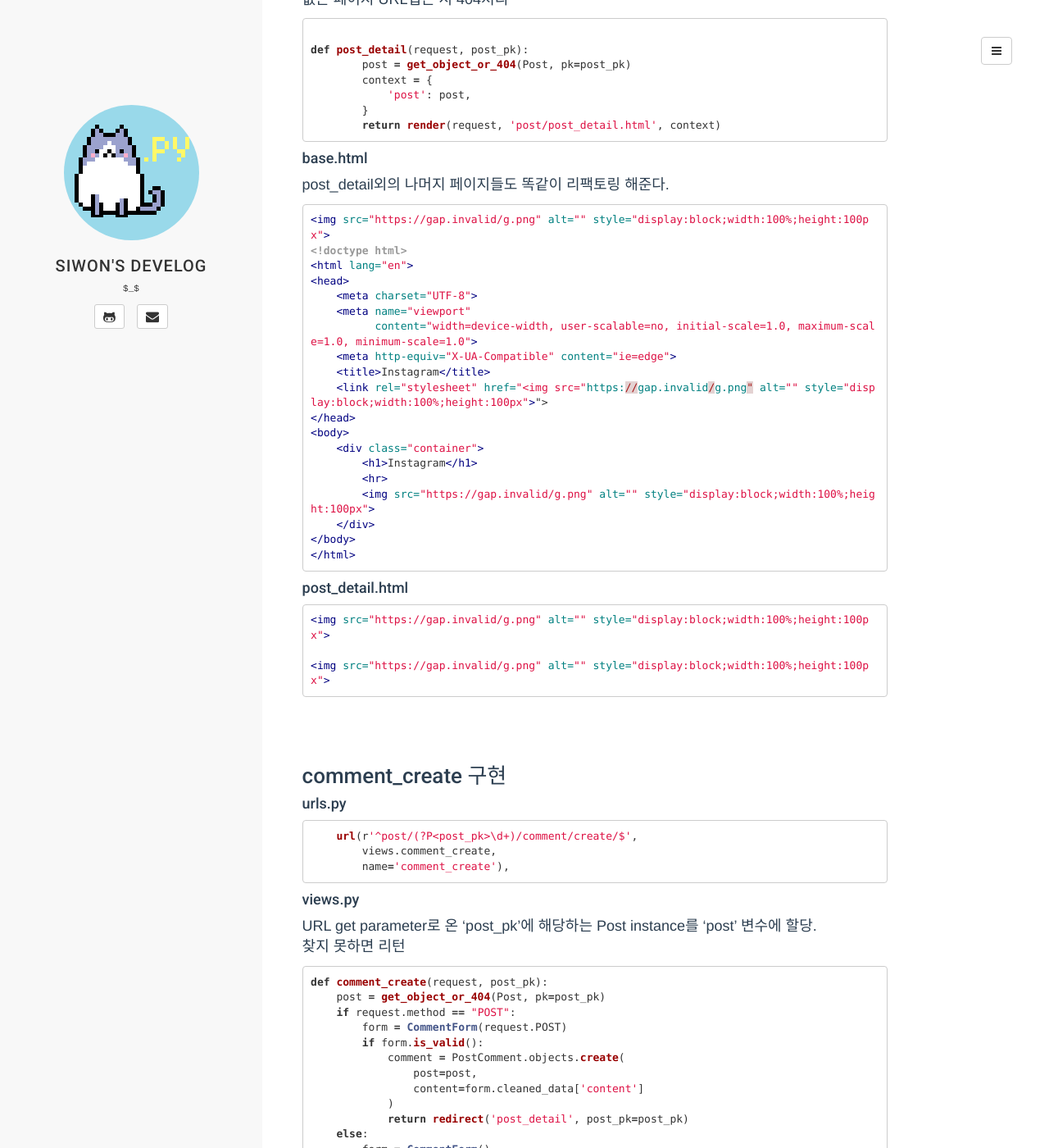
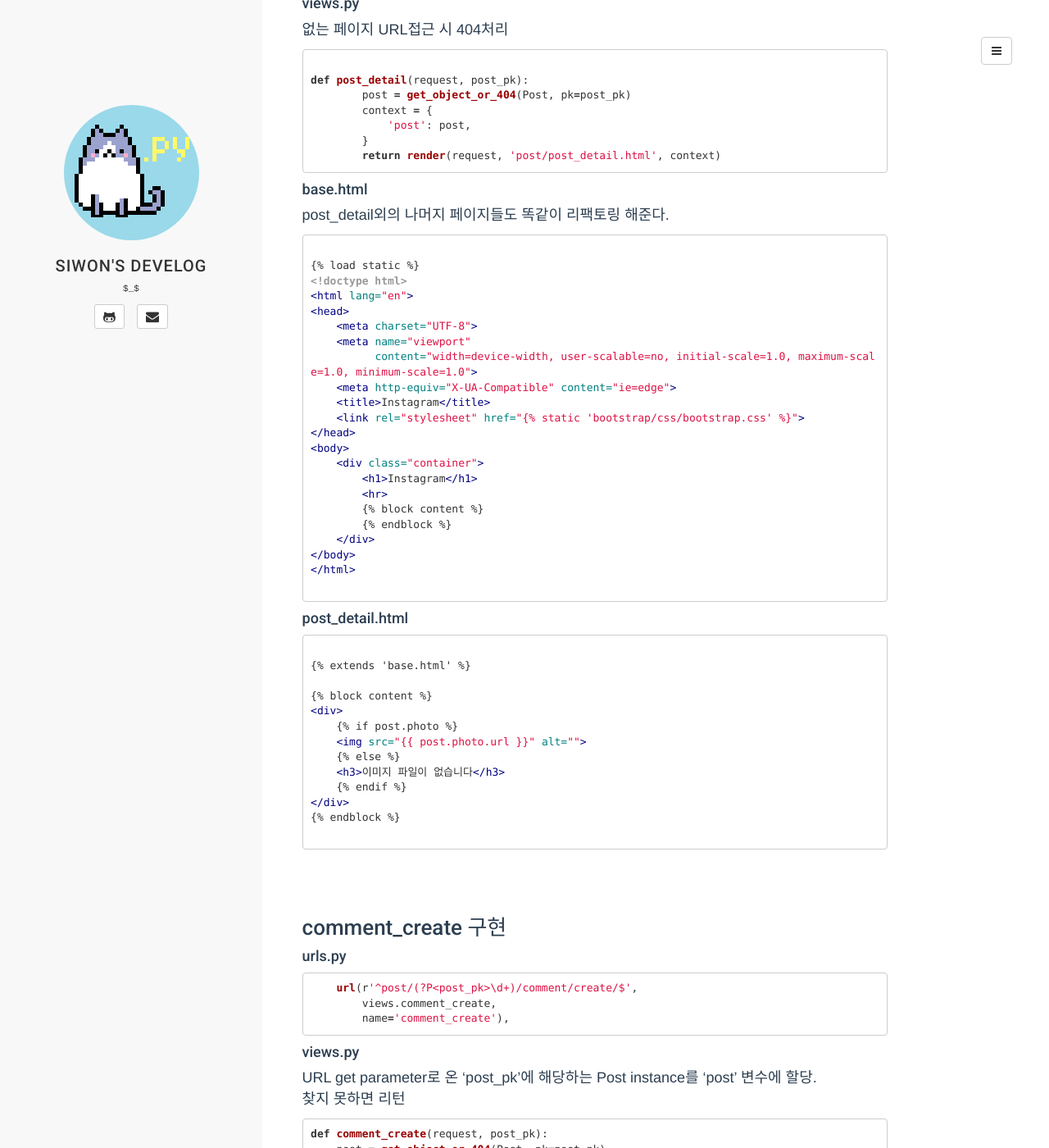
Before and after one commit to 2siwon/2siwon.github.io, a Jekyll site: the page built from _posts/2017-10-20-django-015-instagram(3).md, in a window 1280 px wide and 1400 px high, scrolled down 3160 px. Shown: the whole window at 82% size. Built offline with Jekyll 4.4.1, drawn with Linux system fonts in a browser that asks for light colours; comment, search, counter and statistics services are not loaded; some of the changed text lies outside the part shown.

Commit message:
update instagram3

````diff
--- a/_posts/2017-10-20-django-015-instagram(3).md
+++ b/_posts/2017-10-20-django-015-instagram(3).md
@@ -65,11 +65,13 @@ def post_create(request):
 #### post_create.html
 
 ```html
+{% raw %}
 <form action="" method="POST" enctype="multipart/form-data">
     {% csrf_token %}
     <input type="file" name="photo">
     <button>글을 쓰자</button>
 </form>
+{% endraw %}
 ```
 
 <br><br>
@@ -147,11 +149,13 @@ def post_create(request):
 form_create.html
 
 ```html
+{% raw %}
 <form action="" method="POST" enctype="multipart/form-data">
     {% csrf_token %}
     {{ form }}
     <button>글을 쓰자</button>
 </form>
+{% endraw %}
 ```
 
 <br><br>
@@ -185,6 +189,7 @@ def post_detail(request, post_pk):
 post_detail외의 나머지 페이지들도 똑같이 리팩토링 해준다.
 
 ```html
+{% raw %}
 {% load static %}
 <!doctype html>
 <html lang="en">
@@ -205,11 +210,13 @@ post_detail외의 나머지 페이지들도 똑같이 리팩토링 해준다.
     </div>
 </body>
 </html>
+{% endraw %}
 ```
 
 #### post_detail.html
 
 ```html
+{% raw %}
 {% extends 'base.html' %}
 
 {% block content %}
@@ -221,6 +228,7 @@ post_detail외의 나머지 페이지들도 똑같이 리팩토링 해준다.
     {% endif %}
 </div>
 {% endblock %}
+{% endraw %}
 ```
 
 <br><br>
@@ -262,6 +270,7 @@ def comment_create(request, post_pk):
 #### comment_create.html
 
 ```html
+{% raw %}
 {% extends 'base.html' %}
 
 {%block content %}
@@ -274,6 +283,7 @@ def comment_create(request, post_pk):
 
 </div>
 {% endblock %}
+{% endraw %}
 ```
 
 <br><br>
````
Also changed, not shown: other parts of _posts/2017-10-20-django-015-instagram(3).md (+1 -1 lines).
